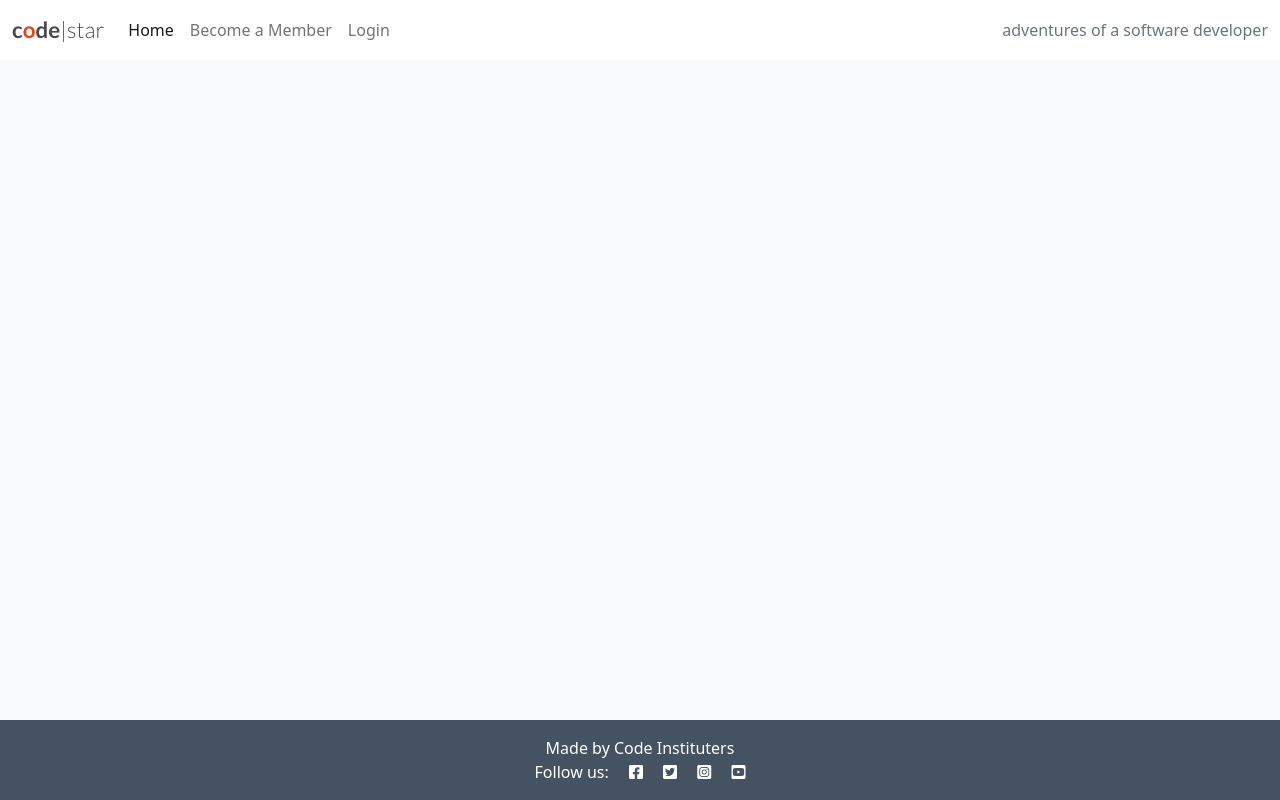
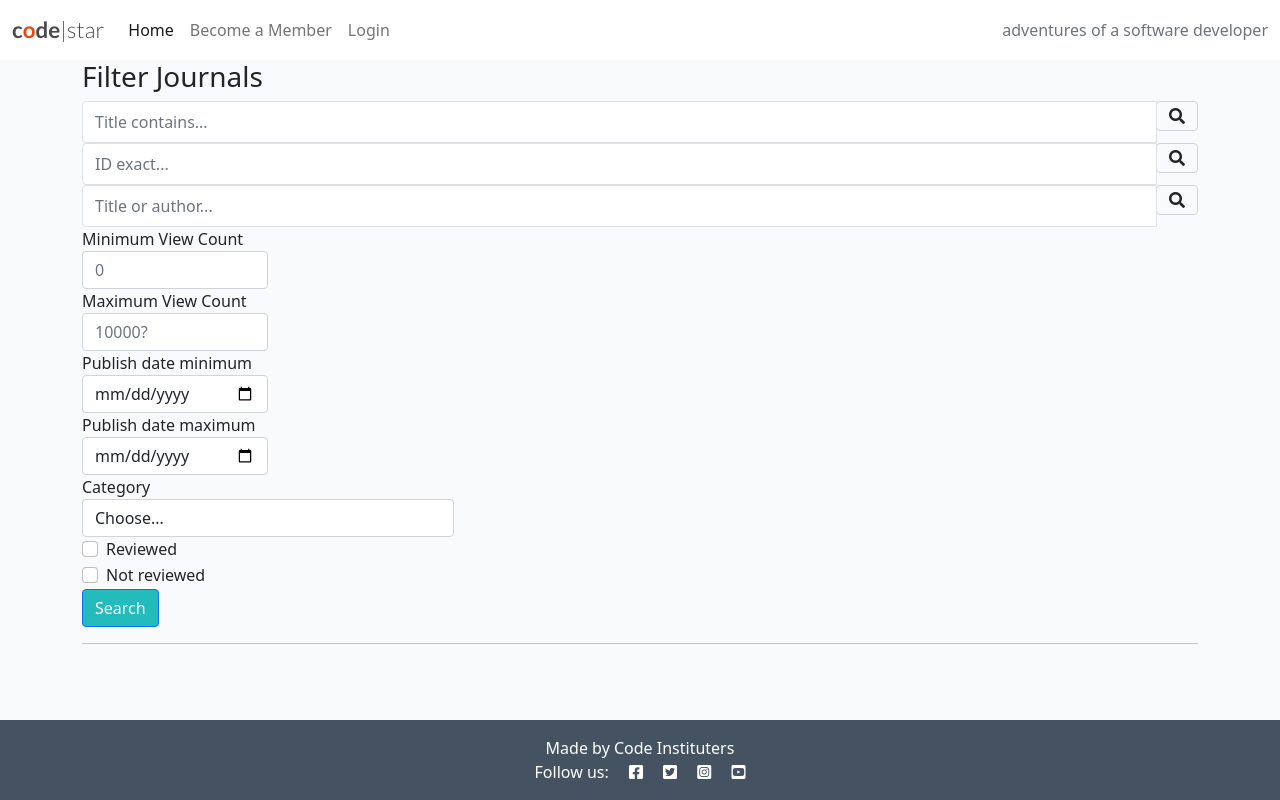
Before and after one commit to rkyzk/django-blog-app, a Django app: page / in a window 1280 px wide. Run offline with Django 3.2, Linux system fonts and the light colour scheme; data that the repository does not hold is empty.

Commit message:
add search function

```diff
--- a/blog/urls.py
+++ b/blog/urls.py
@@ -3,7 +3,7 @@ from django.urls import path
 
 
 urlpatterns = [
-    path('', views.PostList.as_view(), name='home'),
+    path('', views.Search.as_view(), name='home'),
     path('add_story/', views.AddStory.as_view(), name='add_story'),
     path('<slug:slug>/', views.PostDetail.as_view(), name='post_detail'),
     # path('like/<slug:slug>', views.PostLike.as_view(), name='post_like'),
--- a/blog/views.py
+++ b/blog/views.py
@@ -5,11 +5,28 @@ from .models import Post, Comment
 from .forms import CommentForm
 
 
-class PostList(generic.ListView):
-    model = Post
-    queryset = Post.objects.filter(status=1).order_by('-created_on')
-    template_name = 'index.html'
-    paginate_by = 6
+# class PostList(generic.ListView):
+#     model = Post
+#     queryset = Post.objects.filter(status=1).order_by('-created_on')
+#     template_name = 'index.html'
+#     paginate_by = 6
+
+class Search(View):
+    def get(self, request, *args, **kwargs):
+        return render(request, "index.html")
+
+    def post(self, request, *args, **kwargs):
+        qs = Post.objects.all()
+        title_contains_query = request.POST.get('title_contains')
+        title_exact_query = request.GET.get('title_exact')
+        title_or_author_query = request.GET.get('title_or_author')
+        print(title_contains_query)
+        if title_contains_query != '' and title_contains_query is not None:
+            qs = qs.filter(title__icontains=title_contains_query)
+        context = {
+            'queryset': qs
+        }
+        return render(request, "index.html", context)
 
 
 class PostDetail(View):
--- a/templates/base.html
+++ b/templates/base.html
@@ -4,7 +4,7 @@
 <html class="h-100">
 
 <head>
-    <title>CodeStar Blog</title>
+    <title>Codestar Blog</title>
 
     <link rel="preconnect" href="https://fonts.gstatic.com">
     <link href="https://fonts.googleapis.com/css2?family=Roboto:wght@300&display=swap" rel="stylesheet">
--- a/templates/index.html
+++ b/templates/index.html
@@ -1,17 +1,102 @@
 {% extends "base.html" %}
 
 {% block content %}
+    <main role="main" class="container">
 
-<div class="container-fluid">
+      <h3>Filter Journals</h3>
+      <form method="POST" action="{% url 'home' %}">
+        {% csrf_token %}
+        <div class="form-row">
+            <div class="form-group col-12">
+                <div class="input-group">
+                    <input class="form-control py-2 border-right-0 border" type="search" name="title_contains" placeholder="Title contains..." />
+                    <span class="input-group-append">
+                        <div class="input-group-text bg-transparent">
+                            <i class="fa fa-search"></i>
+                        </div>
+                    </span>
+                </div>
+            </div>
+        </div>
+        <div class="form-row">
+            <div class="form-group col-12">
+                <div class="input-group">
+                    <input class="form-control py-2 border-right-0 border" type="search" name="id_exact" placeholder="ID exact..." />
+                    <span class="input-group-append">
+                        <div class="input-group-text bg-transparent">
+                            <i class="fa fa-search"></i>
+                        </div>
+                    </span>
+                </div>
+            </div>
+        </div>
+        <div class="form-row">
+            <div class="form-group col-12">
+                <div class="input-group">
+                    <input class="form-control py-2 border-right-0 border" type="search" name="title_or_author" placeholder="Title or author..." />
+                    <span class="input-group-append">
+                        <div class="input-group-text bg-transparent">
+                            <i class="fa fa-search"></i>
+                        </div>
+                    </span>
+                </div>
+            </div>
+        </div>
+        <div class="form-row">
+          <div class="form-group col-md-2 col-lg-2">
+            <label for="viewCountMin">Minimum View Count</label>
+            <input type="number" min=0 class="form-control" id="viewCountMin" placeholder="0" name="view_count_min">
+          </div>
+          <div class="form-group col-md-2 col-lg-2">
+            <label for="viewCountMax">Maximum View Count</label>
+            <input type="number" min=0 class="form-control" id="viewCountMax" placeholder="10000?" name="view_count_max">
+          </div>
+          <div class="form-group col-md-2 col-lg-2">
+            <label for="publishDateMin">Publish date minimum</label>
+            <input type="date" class="form-control" id="publishDateMin" name="date_min">
+          </div>
+          <div class="form-group col-md-2 col-lg-2">
+            <label for="publishDateMax">Publish date maximum</label>
+            <input type="date" class="form-control" id="publishDateMax" name="date_max">
+          </div>
+          <div class="form-group col-md-4">
+            <label for="category">Category</label>
+            <select id="category" class="form-control" name="category">
+              <option selected>Choose...</option>
+              {% for cat in categories %}
+              <option value="{{ cat }}">{{ cat }}</option>
+              {% endfor %}
+            </select>
+          </div>
+        </div>
+        <div class="form-group">
+          <div class="form-check">
+            <input class="form-check-input" type="checkbox" id="reviewed" name="reviewed">
+            <label class="form-check-label" for="reviewed">
+              Reviewed
+            </label>
+          </div>
+        </div>
+        <div class="form-group">
+          <div class="form-check">
+            <input class="form-check-input" type="checkbox" id="notReviewed" name="notReviewed">
+            <label class="form-check-label" for="notReviewed">
+              Not reviewed
+            </label>
+          </div>
+        </div>
+        <button type="submit" class="btn btn-primary">Search</button>
+      </form>
+
+      <hr />
+
       <div class="row">
-
-        <!-- Blog Entries Column -->
-        <div class="col-12 mt-3 left">
-            <div class="row">
-                {% for post in post_list %}
-                <div class="col-md-4">
-                    <div class="card mb-4">
-                        <div class="card-body">
+        <ul>
+          {% if queryset %}
+          {% for post in queryset %}
+            <li>
+              {{ post.title }}
+              <span>Author: {{ post.author.name }}</span>
               <div class="image-container">
                 {% if "placeholder" in post.featured_image.url %}
                 <img class="card-img-top"
@@ -23,37 +108,21 @@
                     <p class="author">Author: {{ post.author }}</p>
                 </div>
             </div>
-                            <a href="{% url 'post_detail' post.slug %}" class="post-link">
-                                <h2 class="card-title">{{ post.title }}</h2>
-                                <p class="card-text">{{ post.excerpt }}</p>
-                            </a>
+              <!-- <span>
+                {% for cat in journal.categories.all %}
+                  {{ cat }}
+                {% endfor %}
+              </span> -->
+              <!-- <span>Publish date: {{ journ.publish_date }}</span>
+              <span>View count: {{ journal.views }}</span>
+              <span>Reviewed: {{ journal.reviewed }}</span> -->
+            </li>
             <hr />
-                            <p class="card-text text-muted h6">{{ post.created_on}} <i class="far fa-heart"></i>
-                                {{ post.number_of_likes }}</p>
-                        </div>
-                    </div>
-                </div>
-                {% if forloop.counter|divisibleby:3 %}
-            </div>
-            <div class="row">
-                {% endif %}
           {% endfor %}
-
-            </div>
-        </div>
-    </div>
-    {% if is_paginated %}
-    <nav aria-label="Page navigation">
-        <ul class="pagination justify-content-center">
-            {% if page_obj.has_previous %}
-            <li><a href="?page={{ page_obj.previous_page_number }}" class="page-link">&laquo; PREV </a></li>
-            {% endif %}
-            {% if page_obj.has_next %}
-            <li><a href="?page={{ page_obj.next_page_number }}" class="page-link"> NEXT &raquo;</a></li>
-
           {% endif %}
         </ul>
-    </nav>
-    {% endif %}
       </div>
+
+    </main>
+
 {%endblock%}
```
Also changed, not shown: templates/index1.html (added, +59 -0 lines). Lines whose indentation alone changed are shown as unchanged.
